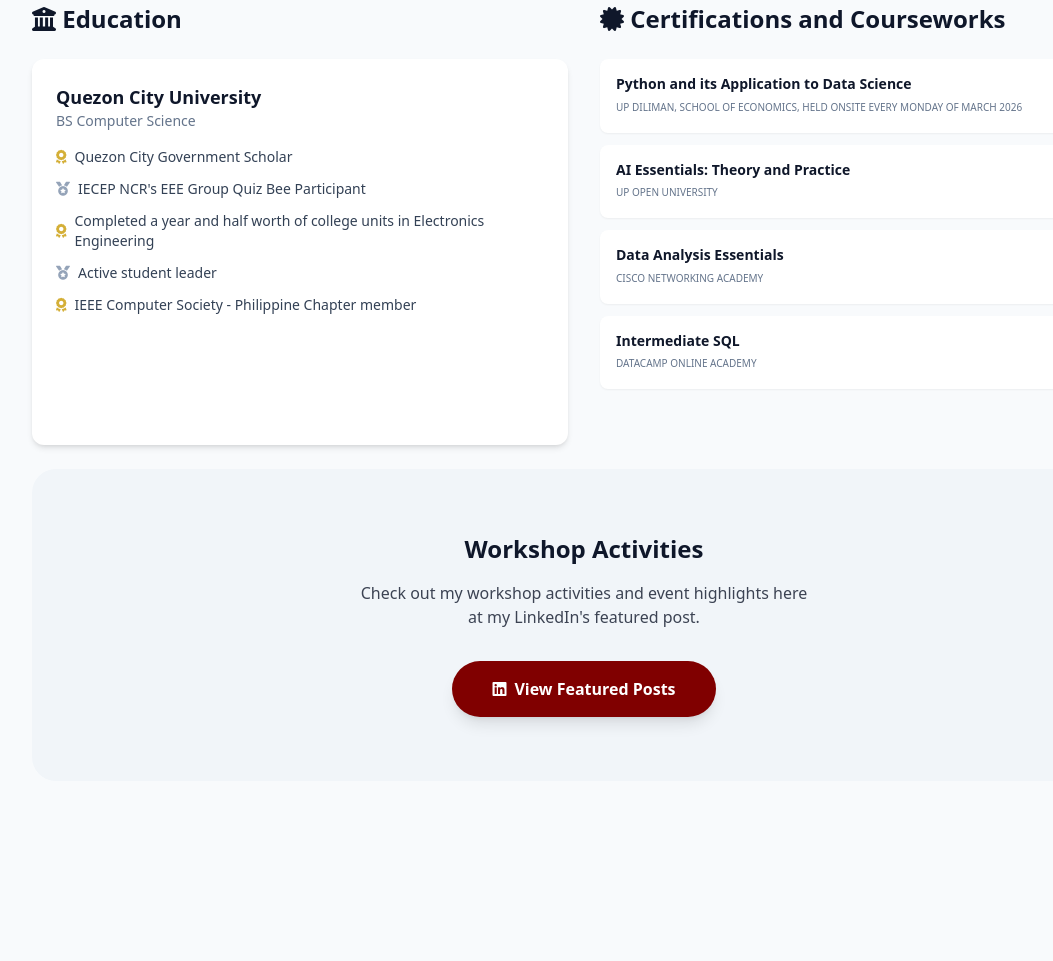
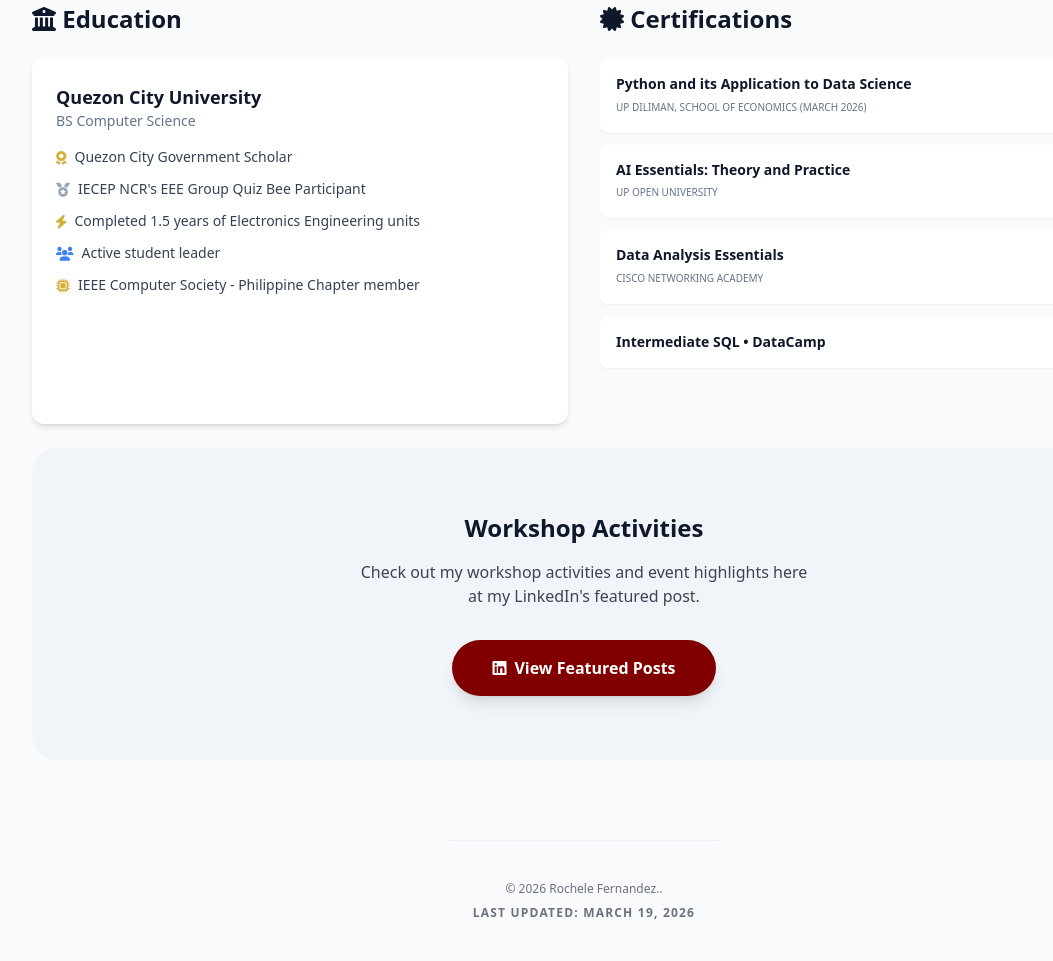
Before and after one commit to rclfern/portfolio-2026, a plain HTML site: page index.html in a window 1280 px wide. Shown: the part 1762-2723 px from the top of the page, without its empty margins (56-1109 px from the left). Before the commit the page ends 2671 px from the top, so only its background shows below. Drawn offline with nearby package versions, Linux system fonts and the light colour scheme.

Commit message:
Refactor index.html for improved layout and styling

```diff
--- a/index.html
+++ b/index.html
@@ -25,15 +25,14 @@
         /* MAROON THEME OVERRIDES */
         .maroon-mode { background-color: #800000; color: #ffffff; }
         .maroon-mode nav { background-color: rgba(80, 0, 0, 0.95); border-color: #9b1c1c; }
-        .maroon-mode .card { background-color: #ffffff; border-color: #e2e8f0; color: #0f172a; } /* Keeps cards white with dark text */
-        .maroon-mode .section-title { color: #fde68a; } /* Gold titles in Maroon mode */
+        .maroon-mode .card { background-color: #ffffff; border-color: #e2e8f0; color: #0f172a; }
+        .maroon-mode .section-title { color: #fde68a; }
         .maroon-mode .hero-sub { color: #fde68a; }
         .maroon-mode .bg-slate-100 { background-color: #500000; color: white; }
-
         .transition-all { transition: all 0.3s ease-in-out; }
     </style>
 </head>
-<body id="body-root" class="bg-slate-50 text-slate-900 transition-all">
+<body id="body-root" class="bg-slate-50 text-slate-900 transition-all flex flex-col min-h-screen">
 
     <nav class="sticky top-0 z-50 bg-white/90 backdrop-blur-md border-b transition-all">
         <div class="max-w-6xl mx-auto px-6 py-4 flex justify-between items-center">
@@ -47,20 +46,21 @@
 
     <header class="max-w-6xl mx-auto px-6 py-20 flex flex-col md:flex-row items-center gap-12">
        <div class="relative group">
-    <div class="absolute -inset-1 bg-gradient-to-r from-maroon-800 to-gold rounded-2xl blur opacity-25"></div>
-    <img src="https://drive.google.com/uc?export=view&id=1djGSexwxEA5nmq7HP4IcXEKojReUXAoq"
-         class="relative w-56 h-56 md:w-64 md:h-64 rounded-2xl object-cover shadow-2xl border-4 border-white">
+            <div class="absolute -inset-1 bg-gradient-to-r from-maroon-800 to-gold rounded-2xl blur opacity-25"></div>
+            <img src="https://drive.google.com/thumbnail?id=1djGSexwxEA5nmq7HP4IcXEKojReUXAoq&sz=w1000"
+                 class="relative w-56 h-56 md:w-64 md:h-64 rounded-2xl object-cover shadow-2xl border-4 border-white"
+                 onerror="this.src='https://via.placeholder.com/400?text=Check+Drive+Permissions'">
        </div>
         <div class="text-center md:text-left">
             <h1 class="text-5xl md:text-6xl font-black mb-4 tracking-tight">Rochele Fernandez</h1>
             <p class="hero-sub text-xl font-bold text-maroon-800 mb-4 transition-all">BS Computer Science | Student Leader</p>
             <p class="text-lg opacity-90 max-w-2xl leading-relaxed">
-                Actively building my skills for <strong>Data Engineering</strong> and its' scope to ML/AI development. Also a workshop & seminar enthusiast!
+                Actively building my skills for <strong>Data Engineering</strong> and its scope to ML/AI development. Also a workshop & seminar enthusiast!
             </p>
         </div>
     </header>
 
-    <main class="max-w-6xl mx-auto px-6 pb-32 space-y-20">
+    <main class="max-w-6xl mx-auto px-6 pb-20 space-y-20 flex-grow">
 
         <section>
             <h2 class="section-title text-3xl font-bold mb-8 flex items-center gap-3"><i class="fas fa-microchip"></i> Internships</h2>
@@ -130,40 +130,35 @@
         <div class="grid md:grid-cols-2 gap-8">
             <section>
                 <h2 class="section-title text-2xl font-bold mb-6"><i class="fas fa-university"></i> Education</h2>
-                <div class="card p-6 bg-white rounded-xl shadow-md h-full">
+                <div class="card p-6 bg-white rounded-xl shadow-md h-full text-slate-700">
                     <p class="font-bold text-lg text-slate-900">Quezon City University</p>
                     <p class="text-sm text-slate-500 mb-4 font-medium">BS Computer Science</p>
-                    <ul class="text-sm space-y-3 text-slate-700">
-                        <li class="flex items-center gap-2"><i class="fas fa-award text-gold"></i> Quezon City Government Scholar</li>
-                        <li class="flex items-center gap-2"><i class="fas fa-medal text-slate-400"></i> IECEP NCR's EEE Group Quiz Bee Participant</li>
-                         <li class="flex items-center gap-2"><i class="fas fa-award text-gold"></i> Completed a year and half worth of college units in Electronics Engineering</li>
-                         <li class="flex items-center gap-2"><i class="fas fa-medal text-slate-400"></i> Active student leader</li>
-<li class="flex items-center gap-2"><i class="fas fa-award text-gold"></i> IEEE Computer Society - Philippine Chapter member </li>
+                    <ul class="text-sm space-y-3">
+                        <li class="flex items-start gap-2"><i class="fas fa-award text-gold mt-1"></i> <span>Quezon City Government Scholar</span></li>
+                        <li class="flex items-start gap-2"><i class="fas fa-medal text-slate-400 mt-1"></i> <span>IECEP NCR's EEE Group Quiz Bee Participant</span></li>
+                        <li class="flex items-start gap-2"><i class="fas fa-bolt text-gold mt-1"></i> <span>Completed 1.5 years of Electronics Engineering units</span></li>
+                        <li class="flex items-start gap-2"><i class="fas fa-users text-blue-500 mt-1"></i> <span>Active student leader</span></li>
+                        <li class="flex items-start gap-2"><i class="fas fa-microchip text-gold mt-1"></i> <span>IEEE Computer Society - Philippine Chapter member</span></li>
                     </ul>
                 </div>
             </section>
 
             <section>
-                <h2 class="section-title text-2xl font-bold mb-6"><i class="fas fa-certificate"></i> Certifications and Courseworks</h2>
+                <h2 class="section-title text-2xl font-bold mb-6"><i class="fas fa-certificate"></i> Certifications</h2>
                 <div class="grid gap-3">
                     <div class="card p-4 bg-white rounded-lg shadow-sm text-sm">
                         <p class="font-bold text-slate-900 leading-tight">Python and its Application to Data Science</p>
-                        <p class="text-[10px] text-slate-500 uppercase mt-1">UP Diliman, School of Economics, held onsite every Monday of March 2026</p>
+                        <p class="text-[10px] text-slate-500 uppercase mt-1">UP Diliman, School of Economics (March 2026)</p>
                     </div>
                     <div class="card p-4 bg-white rounded-lg shadow-sm text-sm">
                         <p class="font-bold text-slate-900 leading-tight">AI Essentials: Theory and Practice</p>
                         <p class="text-[10px] text-slate-500 uppercase mt-1">UP Open University</p>
                     </div>
-                    <div class="card p-4 bg-white rounded-lg shadow-sm text-sm flex justify-between items-center">
-                        <div>
-                            <p class="font-bold text-slate-900 leading-tight">Data Analysis Essentials</p>
-                            <p class="text-[10px] text-slate-500 uppercase mt-1">CISCO Networking Academy</p>
-                        </div>
+                    <div class="card p-4 bg-white rounded-lg shadow-sm text-sm">
+                        <p class="font-bold text-slate-900 leading-tight">Data Analysis Essentials</p>
+                        <p class="text-[10px] text-slate-500 uppercase mt-1">CISCO Networking Academy</p>
                     </div>
-                    <div class="card p-4 bg-white rounded-lg shadow-sm text-sm">
-                        <p class="font-bold text-slate-900 leading-tight">Intermediate SQL</p>
-                        <p class="text-[10px] text-slate-500 uppercase mt-1">DataCamp Online Academy</p>
-                    </div>
+                    <div class="card p-4 bg-white rounded-lg shadow-sm text-sm font-bold text-slate-900">Intermediate SQL • DataCamp</div>
                 </div>
             </section>
         </div>
@@ -177,14 +172,20 @@
         </section>
     </main>
 
+    <footer class="max-w-6xl mx-auto px-6 py-10 border-t border-slate-200 text-center text-xs opacity-60">
+        <p>&copy; 2026 Rochele Fernandez..</p>
+        <p id="last-updated" class="mt-2 uppercase tracking-widest font-bold">Last Updated: March 2026.</p>
+    </footer>
+
     <script>
         function setTheme(mode) {
             const body = document.getElementById('body-root');
             body.classList.remove('maroon-mode');
-            if (mode === 'maroon') {
-                body.classList.add('maroon-mode');
-            }
+            if (mode === 'maroon') body.classList.add('maroon-mode');
         }
+
+        // Set Last Updated Date automatically
+        document.getElementById('last-updated').innerText = "Last Updated: " + new Date().toLocaleDateString('en-US', { month: 'long', day: 'numeric', year: 'numeric' });
     </script>
 </body>
 </html>
```
